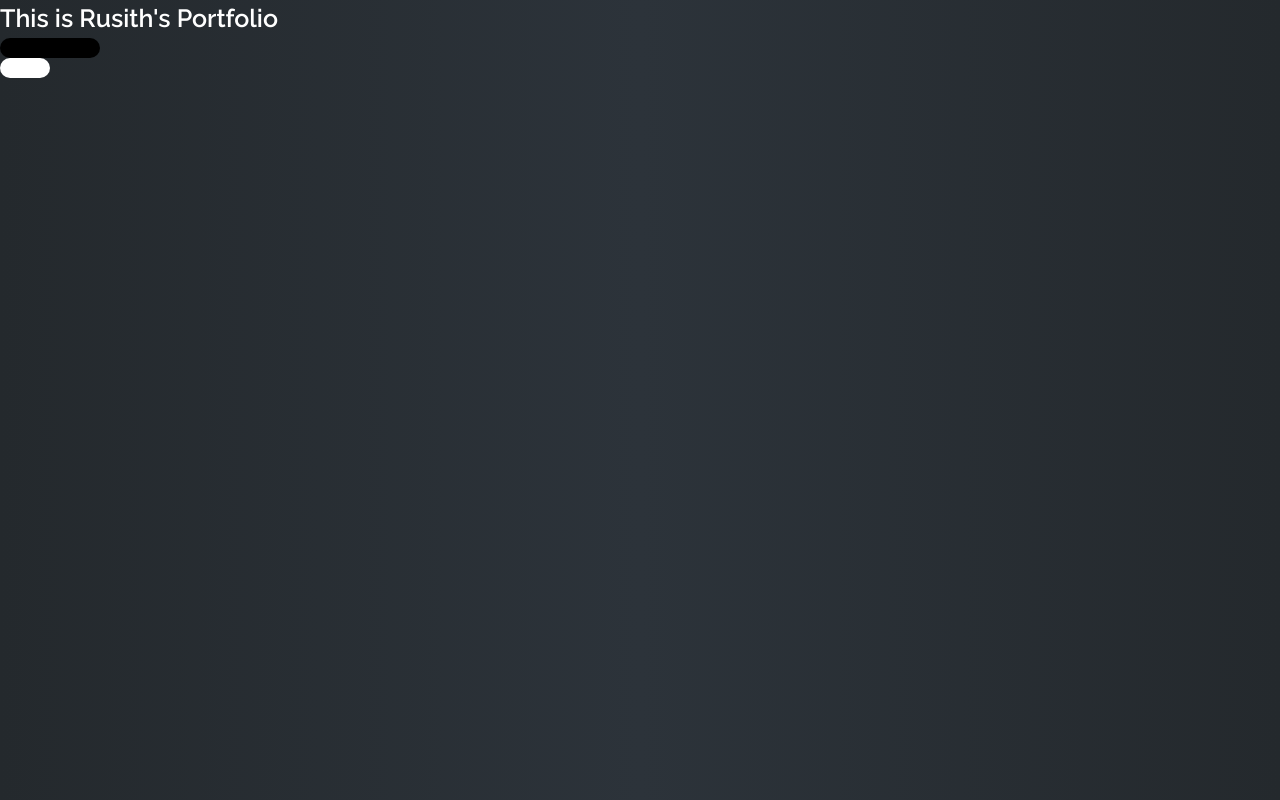
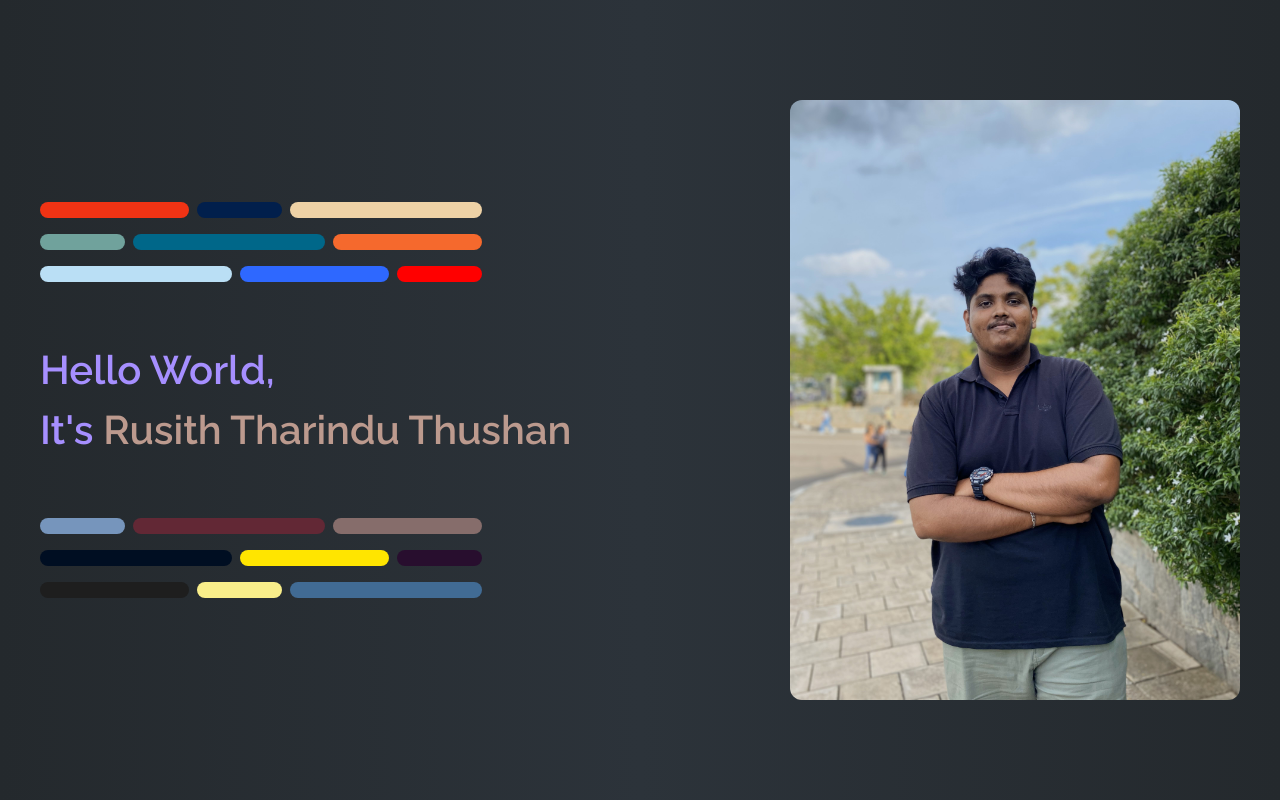
Before and after one commit to RusithTharindu/portfolio-project, a Next.js app: page / in a window 1280 px wide. Built offline with nearby package versions, Linux system fonts and the light colour scheme.

Commit message:
feat: hero section initial design

```diff
--- a/src/app/globals.css
+++ b/src/app/globals.css
@@ -5,3 +5,60 @@
 body {
   background: linear-gradient(to right, #24292D 0%, #2C333A 50%, #24292D 100%);
 }
+
+.container-styles{
+  position: relative;
+  margin-right: auto;
+  margin-left: auto;
+  max-width: 1440px;
+  padding-left: 40px;
+  padding-right: 40px;
+}
+
+@media screen and (max-width: 640px){
+  .container-styles{
+    padding-left: 20px;
+    padding-right: 20px;
+  }
+}
+
+@media screen and (max-width: 768px){
+  .container-styles{
+    padding-left: 50px;
+    padding-right: 50px;
+  }
+}
+
+@media screen and (max-width: 1024px){
+  .container-styles{
+    padding-left: 60px;
+    padding-right: 60px;
+  }
+}
+
+::-webkit-scrollbar {
+  width: 15px;
+
+}
+
+::-webkit-scrollbar-track {
+  background: #f1f1f1;
+
+}
+
+::-webkit-scrollbar-thumb {
+  background: #888;
+  border-radius: 100px;
+}
+
+::-webkit-scrollbar-thumb:hover {
+  background: #555;
+  border-radius: 100px;
+}
+
+/* For Firefox */
+html {
+  scrollbar-width: thin;
+  scrollbar-color: #888 #f1f1f1;
+
+}
--- a/src/app/page.tsx
+++ b/src/app/page.tsx
@@ -1,16 +1,10 @@
-import Image from "next/image";
 import Container from "@/layout/container";
 import Hero from "@/components/hero";
-import ColorBar from "@/components/colorBar";
 
 export default function Home() {
   return (
-    <div className="text-white text-[25px] font-semibold">
-      This is Rusith&apos;s Portfolio
-      <div className="">
-        <ColorBar width="100px" color="#000" />
-        <ColorBar width="50px" color="" />
-      </div>
+    <div>
+      <Hero />
     </div>
   )
 }
--- a/src/components/colorBar.tsx
+++ b/src/components/colorBar.tsx
@@ -6,7 +6,7 @@ interface ColorBarProps {
 const ColorBar: React.FC<ColorBarProps> = ( {width, color} ) => {
     return (
         <div
-            className=" h-5 bg-white rounded-full"
+            className=" h-4 bg-white rounded-full mr-2"
             style={{width: width, backgroundColor: color}}
         >
 
--- a/src/components/hero.tsx
+++ b/src/components/hero.tsx
@@ -1,12 +1,84 @@
+"use client";
+import Image from "next/image";
 import Container from "@/layout/container";
+import ColorBar from "./colorBar";
+import { motion } from "framer-motion";
 
 const Hero = () => {
     return (
-        <div className="w-full h-auto">
-            <Container>
-                hello
-            </Container>
-        </div>
+        <Container>
+            <div className="w-full h-screen flex justify-center items-center ">
+            <div className="w-1/2 h-full flex flex-col justify-center items-start">
+                <div className="w-3/4 h-auto flex flex-row my-2">
+                    <ColorBar color="#F03314" width="35%"/>
+                    <ColorBar color="#011F4C" width="20%"/>
+                    <ColorBar color="#EED2A6" width="45%"/>
+                </div>
+
+                <div className="w-3/4 h-auto flex flex-row my-2">
+                    <ColorBar color="#70A29C" width="20%"/>
+                    <ColorBar color="#006789" width="45%"/>
+                    <ColorBar color="#F5692D" width="35%"/>
+                </div>
+
+                <div className="w-3/4 h-auto flex flex-row my-2">
+                    <ColorBar color="#BADFF5" width="45%"/>
+                    <ColorBar color="#2E68FF" width="35%"/>
+                    <ColorBar color="#FF0000" width="20%"/>
+                </div>
+
+                <motion.div
+                    initial={{ x: 100, opacity: 0, scale: 0.9}}
+                    animate={{ x: 0, opacity: 1, scale: 1}}
+                    transition={{ duration: 2, delay: 0}}
+                >
+                    <p className="mt-[50px] text-[#A68FFF] text-[40px] font-semibold">Hello World,</p>
+                </motion.div>
+
+                <motion.div
+                    initial={{ x: -100, opacity: 0, scale: 0.9}}
+                    animate={{ x: 0, opacity: 1, scale: 1}}
+                    transition={{ duration: 2, delay: 0.5}}
+                >
+                    <p className="mb-[50px] text-[#BC9A8E] text-[40px] font-semibold"><span className="text-[#A68FFF]">It&apos;s</span> Rusith Tharindu Thushan</p>
+                </motion.div>
+
+                <div className="w-3/4 h-auto flex flex-row my-2">
+                    <ColorBar color="#7695BC" width="20%"/>
+                    <ColorBar color="#622835" width="45%"/>
+                    <ColorBar color="#866D6B" width="35%"/>
+                </div>
+
+                <div className="w-3/4 h-auto flex flex-row my-2">
+                    <ColorBar color="#000E22" width="45%"/>
+                    <ColorBar color="#FFE500" width="35%"/>
+                    <ColorBar color="#280E2E" width="20%"/>
+                </div>
+
+                <div className="w-3/4 h-auto flex flex-row my-2">
+                    <ColorBar color="#1E1E1E" width="35%"/>
+                    <ColorBar color="#F9EE8A" width="20%"/>
+                    <ColorBar color="#416B94" width="45%"/>
+                </div>
+
+            </div>
+            <div className="w-1/2 h-full flex justify-end items-center">
+                <motion.div
+                    initial={{ x: 100, opacity: 0, scale: 0.9}}
+                    animate={{ x: 0, opacity: 1, scale: 1}}
+                    transition={{ duration: 1.5, delay: 1}}
+                >
+                    <Image
+                        src="/assets/profilepic.jpg"
+                        alt="hero"
+                        width={450}
+                        height={500}
+                        className="rounded-xl"
+                    />
+                </motion.div>
+            </div>
+            </div>
+        </Container>
      );
 }
 
--- a/src/layout/container.tsx
+++ b/src/layout/container.tsx
@@ -3,15 +3,7 @@
 const Container = ({ children }: { children: React.ReactNode }) => {
   return (
     <div
-      className={`
-            relative
-            mx-auto
-            max-w-[1500px]
-            px-6
-            sm:px-10
-            md:px-10
-            xl:px-20
-        `}
+      className="container-styles"
     >
       {children}
     </div>
```
